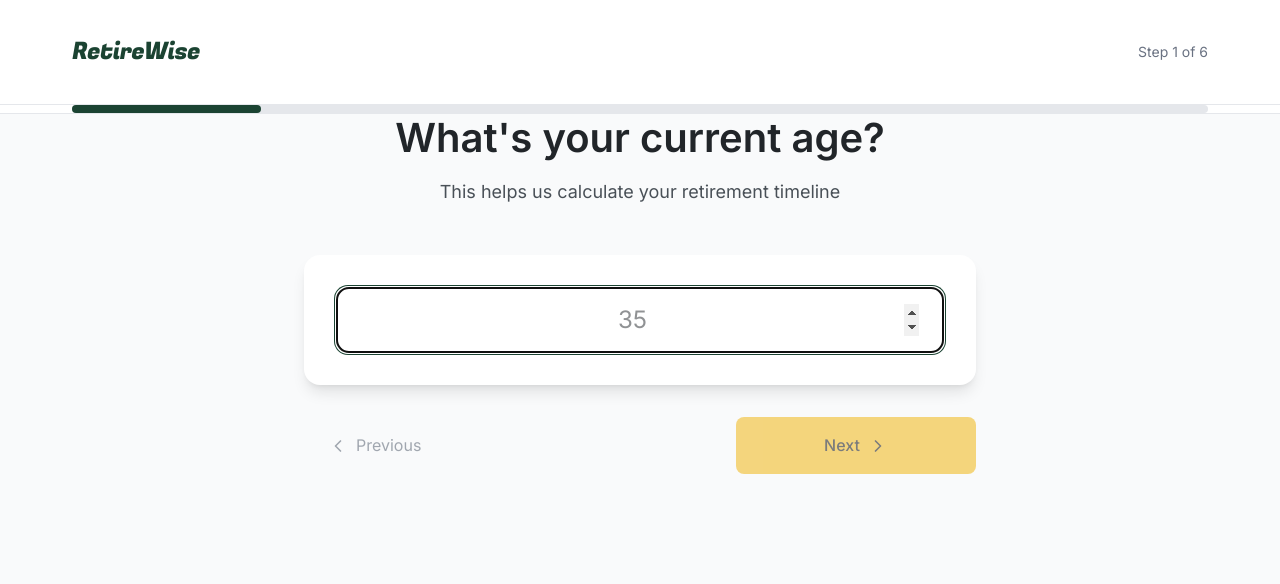
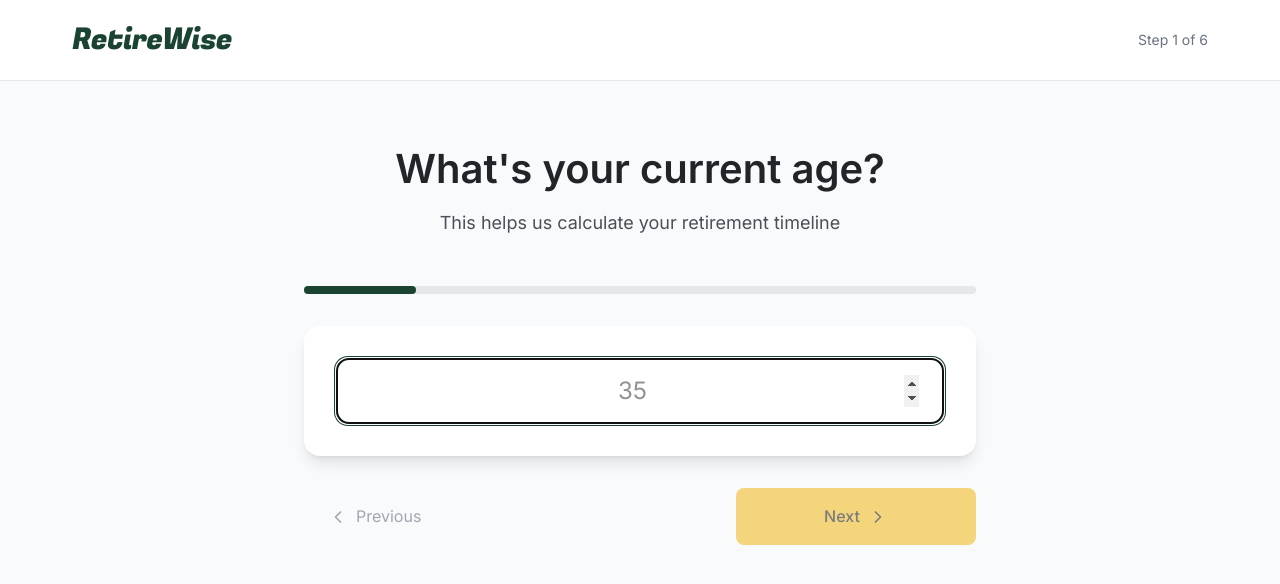
Before and after one commit to iyervish/retirement-app, a Next.js app: page /get-started in a window 1280 px wide. Shown: the top 584 px of the page. Built offline with nearby package versions, Linux system fonts and the light colour scheme.

Commit message:
Refactor header styles and progress bar placement in Get Started and Auth pages for improved layout and user experience

```diff
--- a/src/app/get-started/auth/page.tsx
+++ b/src/app/get-started/auth/page.tsx
@@ -35,12 +35,10 @@ export default function Auth() {
     <div className="min-h-screen bg-gray-50">
       {/* Header */}
       <nav className="bg-white border-b border-gray-200">
-        <div className="container mx-auto px-6 py-4">
-          <div className="flex items-center justify-between">
-            <span className="logo-text text-2xl">RetireWise</span>
-            <div className="text-sm text-gray-500">
-              Almost there!
-            </div>
+        <div className="container mx-auto px-6 h-20 flex items-center justify-between">
+          <span className="logo-text text-3xl">RetireWise</span>
+          <div className="text-sm text-gray-500">
+            Almost there!
           </div>
         </div>
       </nav>
@@ -49,7 +47,7 @@ export default function Auth() {
       <div className="container mx-auto px-6 py-16">
         <div className="max-w-md mx-auto">
           {/* Header */}
-          <div className="text-center mb-8">
+          <div className="text-center mb-12 mt-16">
             <h1 className="h1-text mb-4">
               {isSignUp ? 'Create your account' : 'Welcome back'}
             </h1>
--- a/src/app/get-started/page.tsx
+++ b/src/app/get-started/page.tsx
@@ -119,34 +119,30 @@ export default function GetStarted() {
     <div className="min-h-screen bg-gray-50">
       {/* Header */}
       <nav className="bg-white border-b border-gray-200">
-        <div className="container mx-auto px-6" style={{ paddingTop: '40px', paddingBottom: '40px' }}>
-          <div className="flex items-center justify-between">
-            <span className="logo-text text-2xl">RetireWise</span>
-            <div className="text-sm text-gray-500">
-              Step {currentStep + 1} of {questions.length}
-            </div>
+        <div className="container mx-auto px-6 h-20 flex items-center justify-between">
+          <span className="logo-text text-3xl">RetireWise</span>
+          <div className="text-sm text-gray-500">
+            Step {currentStep + 1} of {questions.length}
           </div>
         </div>
       </nav>
 
-      {/* Progress Bar */}
-      <div className="bg-white border-b border-gray-200">
-        <div className="container mx-auto px-6 py-4">
-          <div className="w-full bg-gray-200 rounded-full h-2">
-            <div
-              className="bg-primary h-2 rounded-full transition-all duration-300"
-              style={{ width: `${((currentStep + 1) / questions.length) * 100}%` }}
-            />
-          </div>
-        </div>
-      </div>
-
       {/* Question Content */}
       <div className="container mx-auto px-6 py-16">
         <div className="max-w-2xl mx-auto">
-          <div className="text-center mb-12">
+          <div className="text-center mb-12 mt-16">
             <h1 className="h1-text mb-4">{currentQuestion.title}</h1>
             <p className="body-large text-gray-600">{currentQuestion.subtitle}</p>
+          </div>
+
+          {/* Progress Bar */}
+          <div className="mb-8">
+            <div className="w-full bg-gray-200 rounded-full h-2">
+              <div
+                className="bg-primary h-2 rounded-full transition-all duration-300"
+                style={{ width: `${((currentStep + 1) / questions.length) * 100}%` }}
+              />
+            </div>
           </div>
 
           <div className="bg-white rounded-2xl shadow-lg p-8 mb-8">
```
